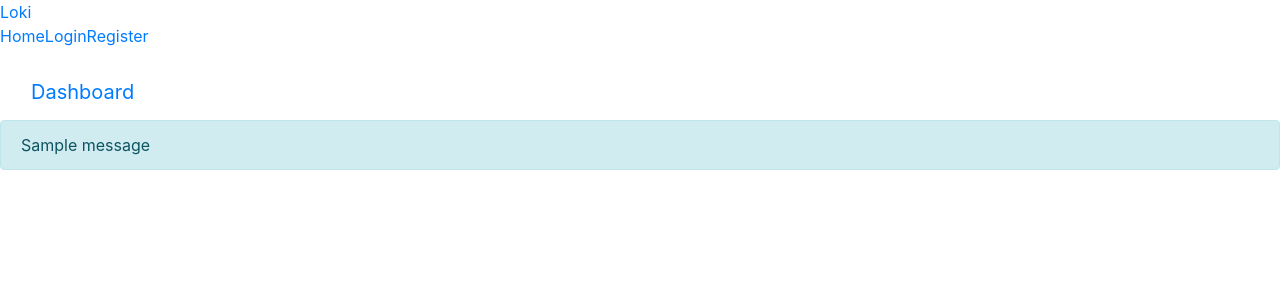
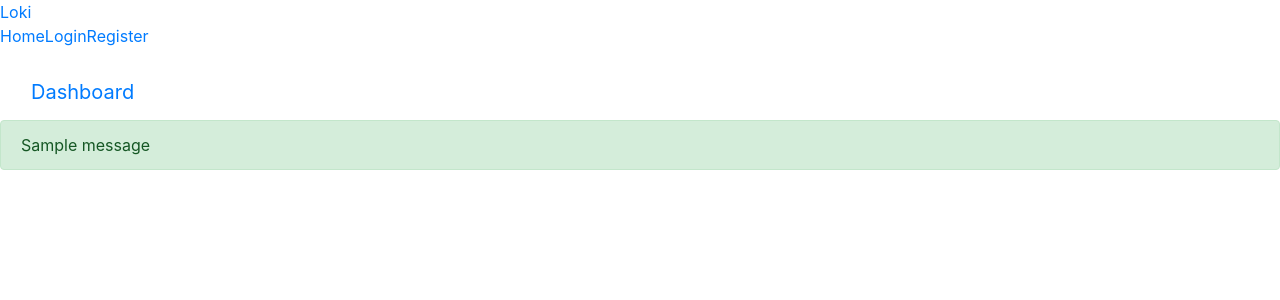
Before and after one commit to elhusseiniali/loki, a Flask app: page / in a window 1280 px wide. Shown: the top 300 px of the page. Run offline with Flask 2, Linux system fonts and the light colour scheme; tables that the repository leaves empty hold one stand-in row (values such as "Sample post"); one stand-in notice (Sample message) is shown; some libraries are stand-ins or nearby versions.

Commit message:
fixing notification issue (they were always info notifications)

```diff
--- a/loki/templates/template.html
+++ b/loki/templates/template.html
@@ -144,7 +144,7 @@
               {% with messages = get_flashed_messages(with_categories=True) %}
                   {% if messages %}
                       {% for category, message in messages %}
-                        <div class="alert alert-info alert-with-icon" data-notify="container">
+                        <div class="alert alert-{{ category }} alert-with-icon" data-notify="container">
                           <span data-notify="icon" class="nc-icon nc-bell-55"></span>
                           <span data-notify="message">{{ message }}</span>
                         </div>
@@ -181,7 +181,7 @@
 
   <!-- Bootstrap -->
   <!-- jQuery first, then Popper.js, then Bootstrap JS -->
-  <!--  <script src="https://code.jquery.com/jquery-3.3.1.slim.min.js" integrity="sha384-q8i/X+965DzO0rT7abK41JStQIAqVgRVzpbzo5smXKp4YfRvH+8abtTE1Pi6jizo" crossorigin="anonymous"></script> -->
+  <!--  <script src="https://code.jquery.com/jquery-3.3.1.slim.min.js" integrity="sha384-q8i/X+965DzO0rT7abK41JStQIAqVgRVzpbzo5smXKp4YfRvH+8abtTE1Pi6jizo" crossorigin="anonymous"></script>
   <script src="https://cdnjs.cloudflare.com/ajax/libs/popper.js/1.14.7/umd/popper.min.js" integrity="sha384-UO2eT0CpHqdSJQ6hJty5KVphtPhzWj9WO1clHTMGa3JDZwrnQq4sF86dIHNDz0W1" crossorigin="anonymous"></script>
   <script src="https://stackpath.bootstrapcdn.com/bootstrap/4.3.1/js/bootstrap.min.js" integrity="sha384-JjSmVgyd0p3pXB1rRibZUAYoIIy6OrQ6VrjIEaFf/nJGzIxFDsf4x0xIM+B07jRM" crossorigin="anonymous"></script>
   <!-- End Bootstrap -->
```
